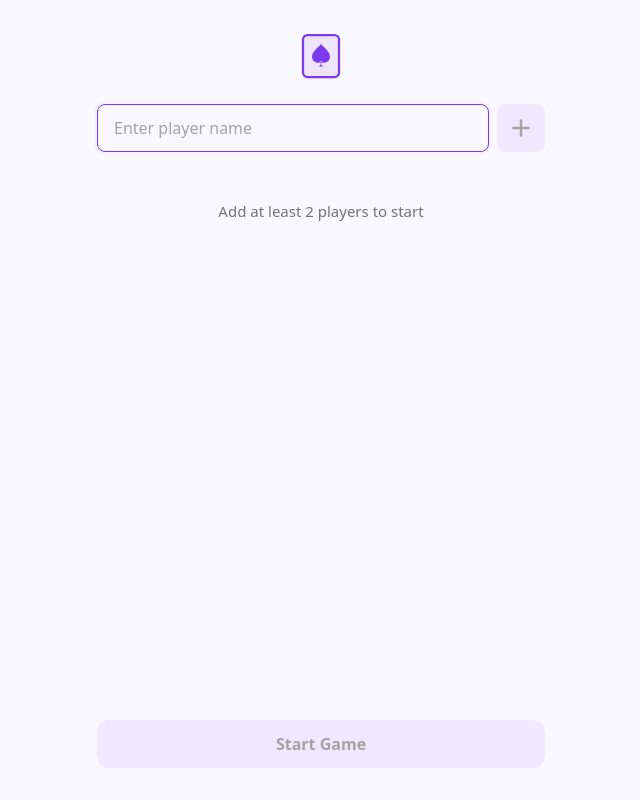
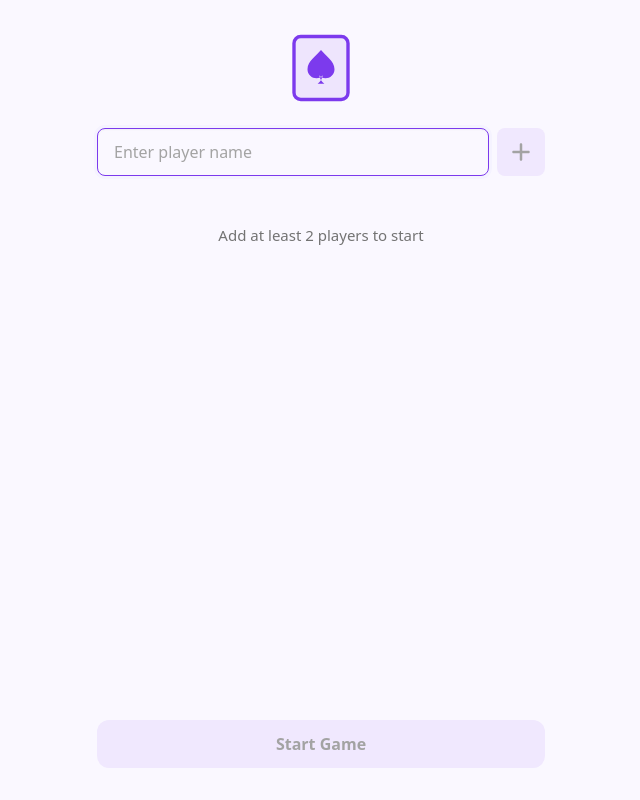
Before and after one commit to michaelprather/gsr, a Vue app: page /setup in a window 1280 px wide. Shown: the whole page, without its empty margins (319-959 px from the left). Built offline with nearby package versions, Linux system fonts and the light colour scheme.

Commit message:
style: increase logo sizes

```diff
--- a/src/presentation/components/layout/AppBrand.css
+++ b/src/presentation/components/layout/AppBrand.css
@@ -1,5 +1,5 @@
 .app-brand {
-  --app-brand-size: 3rem;
+  --app-brand-size: 4.5rem;
 
   width: var(--app-brand-size);
   height: var(--app-brand-size);
@@ -8,5 +8,5 @@
 }
 
 .app-brand--small {
-  --app-brand-size: var(--icon-md);
+  --app-brand-size: var(--icon-lg);
 }
```
